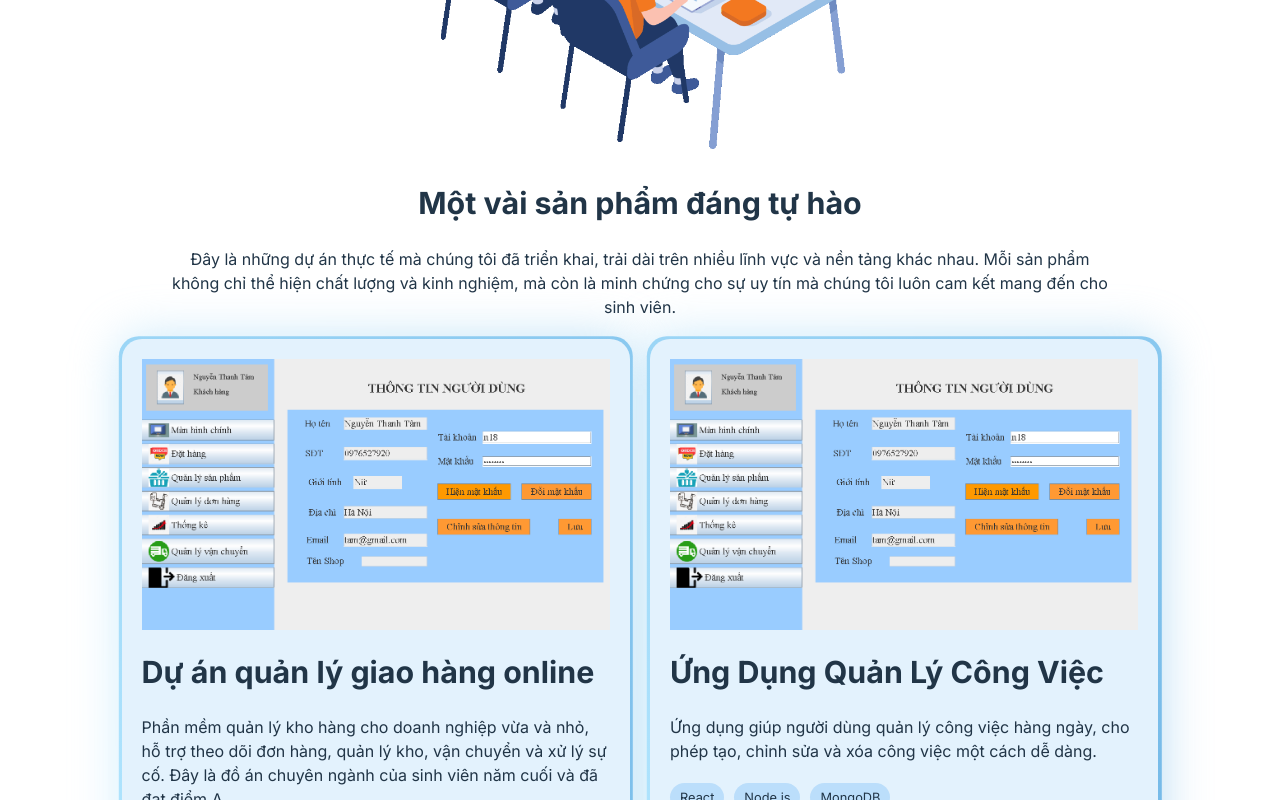
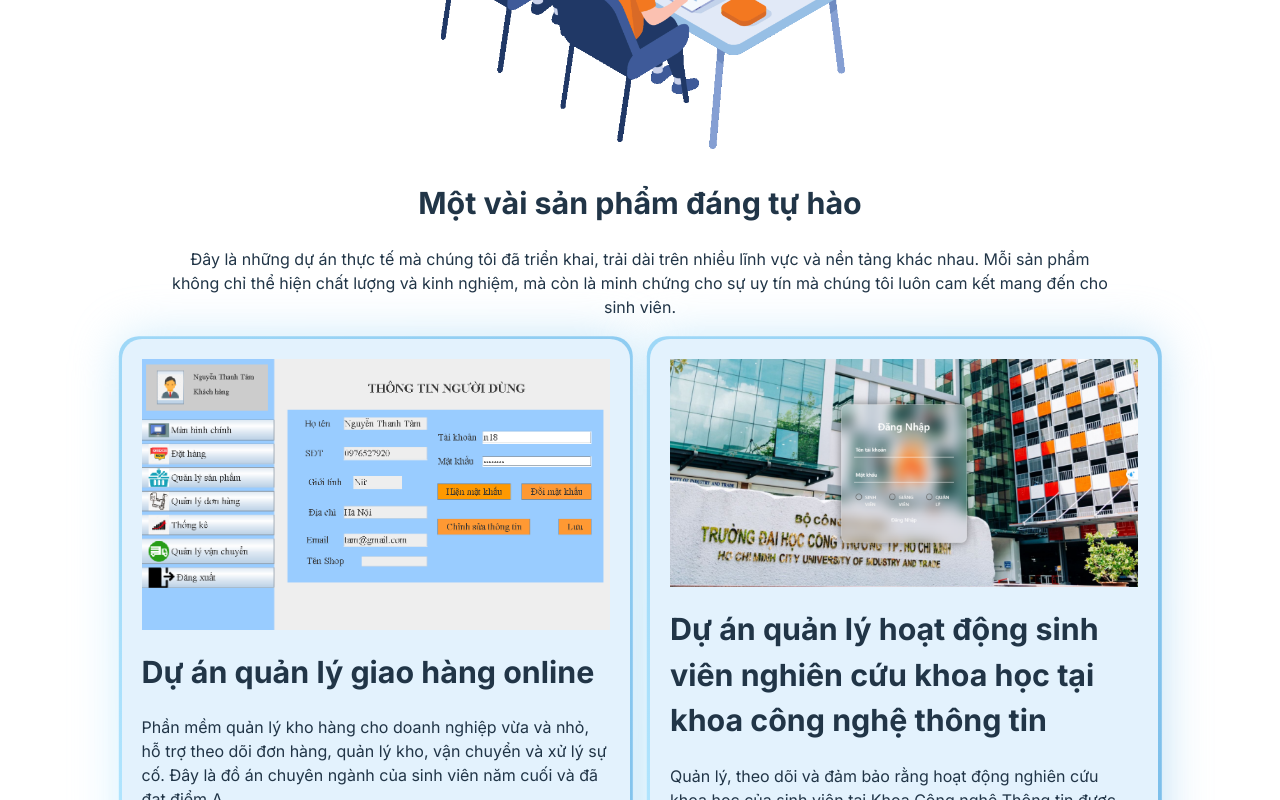
Before and after one commit to thidtp/web-blog, a React (Vite) app: page / in a window 1280 px wide. Shown: the part 2000-2800 px from the top of the page. Built offline with nearby package versions, Linux system fonts and the light colour scheme.

Commit message:
update project part1

```diff
--- a/src/constants/Project.js
+++ b/src/constants/Project.js
@@ -1,10 +1,24 @@
 import projectImage1 from "../assets/images/project-image1.png";
+import projectImage2 from "../assets/images/project-image2.png";
+import projectImage3 from "../assets/images/project-image3.png";
 export const projectContent = [
     {
         title: "Dự án quản lý giao hàng online",
         description: "Phần mềm quản lý kho hàng cho doanh nghiệp vừa và nhỏ, hỗ trợ theo dõi đơn hàng, quản lý kho, vận chuyển và xử lý sự cố. Đây là đồ án chuyên ngành của sinh viên năm cuối và đã đạt điểm A.",
         image: projectImage1,
-        technologies: ["React", "Node.js", "MongoDB"],
+        technologies: ["Java", "String Boot", "Neo4j"],
+    },
+    {
+        title: "Dự án quản lý hoạt động sinh viên nghiên cứu khoa học tại khoa công nghệ thông tin",
+        description: "Quản lý, theo dõi và đảm bảo rằng hoạt động nghiên cứu khoa học của sinh viên tại Khoa Công nghệ Thông tin được diễn ra  hiệu quả và thuận tiện.Đây là khóa luận tốt nghiệp của sinh viên năm cuối theo học tại trường đã đạt điểm A. Ứng dụng thực thi trên 2 nền tảng: website và app mobile với các chức năng theo phân quyền hệ thống. ",
+        image: projectImage3,
+        technologies: ["C#","Java", "Android Studio", "SQL Sever", "Web API", "ReactJS"],
+    },
+    {
+        title: "Dự án quản lý cửa hàng quần áo",
+        description: "Phát triển một ứng dụng di động nhằm hỗ trợ các cửa hàng quần áo trong việc quản lý và vận hành kinh doanh hiệu quả. Dự án này được điểm A.",
+        image: projectImage2,
+        technologies: ["Java", "Android Studio", "SQL Sever", "Web API"],
     },
     {
         title: "Ứng Dụng Quản Lý Công Việc",
```
Also changed, not shown: src/assets/images/project-image2.png (added), src/assets/images/project-image3.png (added).
